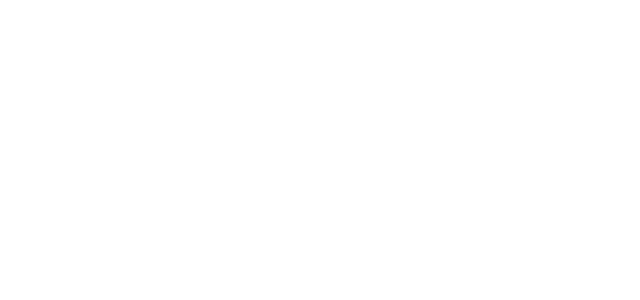
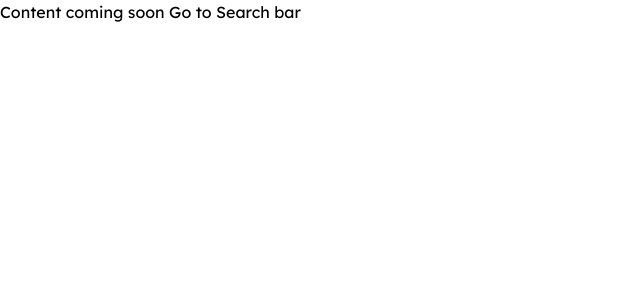
Before and after one commit to sanjeev018/Disney-hotstar-clone, a React (Create React App) app: page /trailer in a window 1280 px wide. Before the commit this address had no page. Shown: the top 300 px of the page, without its empty margins (0-640 px from the left). Built offline with nearby package versions, Linux system fonts and the light colour scheme.

Commit message:
update trailer

```diff
--- a/package.json
+++ b/package.json
@@ -11,6 +11,7 @@
     "@types/node": "^16.18.105",
     "@types/react": "^18.3.4",
     "@types/react-dom": "^18.3.0",
+    "axios": "^1.7.5",
     "react": "^18.3.1",
     "react-dom": "^18.3.1",
     "react-icons": "^5.3.0",
--- a/src/App.tsx
+++ b/src/App.tsx
@@ -2,7 +2,7 @@ import React, { useEffect, useState } from "react";
 import SideNavigation from "./components/SideNavigation";
 import BannerContainer from "./components/BannerContainer";
 import ScrollContainer from "./components/ScrollContainer";
-// import { BASE_URL, OMDB_API_KEY } from "./constant";
+
 import {
   useGetActionMoviesQuery,
   useGetAdventureMoviesQuery,
@@ -14,6 +14,8 @@ import {
 type Props = {};
 
 const App = (props: Props) => {
+
+
   const [actionsMovies, setActionsMovies] = useState([]);
   const [comdeyMovies, setComdeyMovies] = useState([]);
   const [dramaMovies, setDramaMovies] = useState([]);
@@ -86,6 +88,9 @@ const App = (props: Props) => {
       setAdventureMovies(adventureData?.Search);
     }
   }, [isLoadingAdventure, isFetchingAdventure, adventureData]);
+
+
+  https://www.omdbapi.com/?t=ironman&apikey=37cc3c6d
 
   // ------using fetching api----------
   // const [comedyMovies, seComedyMovies] = useState([]);
--- a/src/components/BannerContainer.tsx
+++ b/src/components/BannerContainer.tsx
@@ -30,7 +30,6 @@ const BannerContainer = () => {
     >
       <div>
         {/* <h1 className='text-slate-300 pt-60 font-bold text-4xl'>Stree</h1> */}
-
         <img src={streelogo} alt="banner" className="w-48 mt-24" />
 
         <div className="flex">
--- a/src/components/Cards.tsx
+++ b/src/components/Cards.tsx
@@ -12,6 +12,7 @@ interface CardsPropsType {
 }
 
 const Cards = ({ url, alt="img not found" }: CardsPropsType) => {
+
   return (
     <img
       src={url}
--- a/src/components/ScrollContainer.tsx
+++ b/src/components/ScrollContainer.tsx
@@ -16,6 +16,7 @@ type ScrollContainerPropsType = {
 };
 
 const ScrollContainer = ({ title, data }: ScrollContainerPropsType) => {
+
   const settings = {
     dots: false,
     infinite: true,
@@ -25,7 +26,7 @@ const ScrollContainer = ({ title, data }: ScrollContainerPropsType) => {
     arrows: true,
     initialSlide: 0, // Start from the first slide
   };
-
+// console.log(data , "scroll data")
   return (
     <div className="-z-50">
       <div className="px-10 slider-container">
--- a/src/components/SideNavigation.tsx
+++ b/src/components/SideNavigation.tsx
@@ -16,7 +16,7 @@ const SideNavigation = () => {
 
   const [activeNav, setActiveNav] = useState<string>("");
 
-  console.log("location", location.pathname);
+  // console.log("location", location.pathname);
 
   return (
     <div
@@ -69,6 +69,9 @@ const SideNavigation = () => {
           </li>
           <li>
             <FiTv
+            onClick={() => {
+              navigate("/trailer")
+            }}
               color="#ffffff"
               className="h-5 w-5 hover:scale-150 ease-in-out duration-300"
             />
--- /dev/null
+++ b/src/components/Trailer.tsx
@@ -0,0 +1,12 @@
+import React from 'react'
+
+const Trailer = () => {
+  return (
+    <div>
+    Content coming soon
+    Go to Search bar
+    </div>
+  )
+}
+
+export default Trailer
--- /dev/null
+++ b/src/components/TrailerComponent.tsx
@@ -0,0 +1,11 @@
+import React from 'react'
+
+const TrailerComponent = () => {
+  return (
+    <div>
+      TrailerComponent
+    </div>
+  )
+}
+
+export default TrailerComponent
--- a/src/index.tsx
+++ b/src/index.tsx
@@ -4,8 +4,10 @@ import "./index.css";
 import App from "./App";
 import { Provider } from "react-redux";
 import { store } from "./redux/store";
-import { BrowserRouter, Routes, Route } from "react-router-dom";
+import { BrowserRouter, Routes, Route} from "react-router-dom";
 import Explore from "./components/Explore";
+import Trailer from "./components/Trailer";
+
 
 const root = ReactDOM.createRoot(
   document.getElementById("root") as HTMLElement
@@ -16,6 +18,7 @@ root.render(
       <Routes>
         <Route path="/" element={<App/>} />
         <Route path="/explore" element={<Explore/>} />
+        <Route path="/trailer" element={<Trailer/>} />
       </Routes>
     </BrowserRouter>
   </Provider>
```
Also changed, not shown: src/redux/services/ActionsService.ts (line endings or trailing spaces), 1 other file (tests, documents, lock files or other folders).
